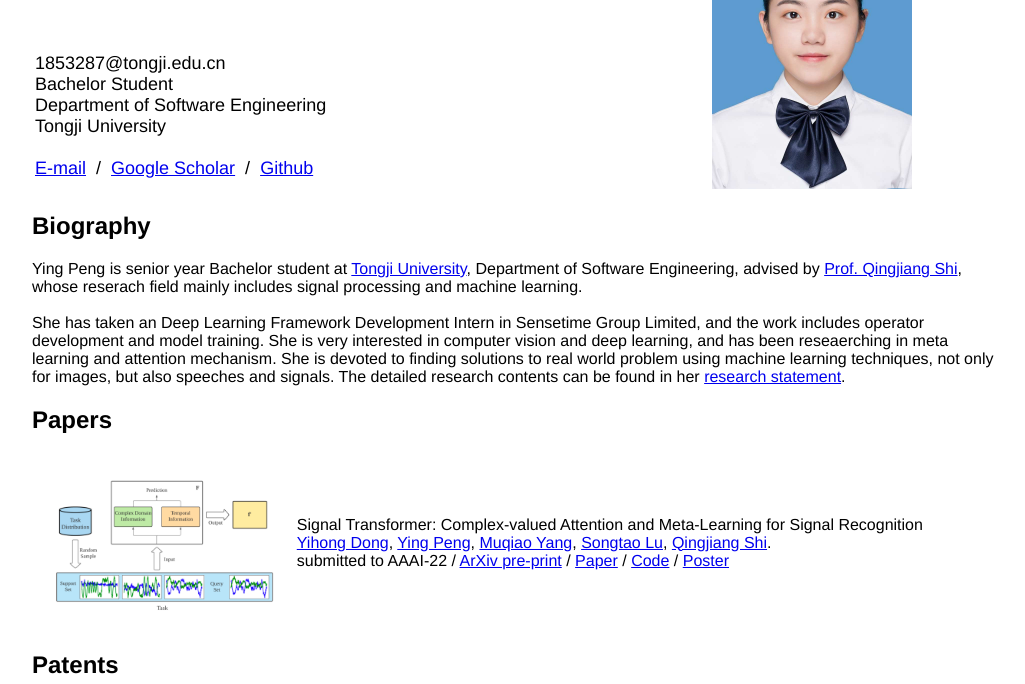
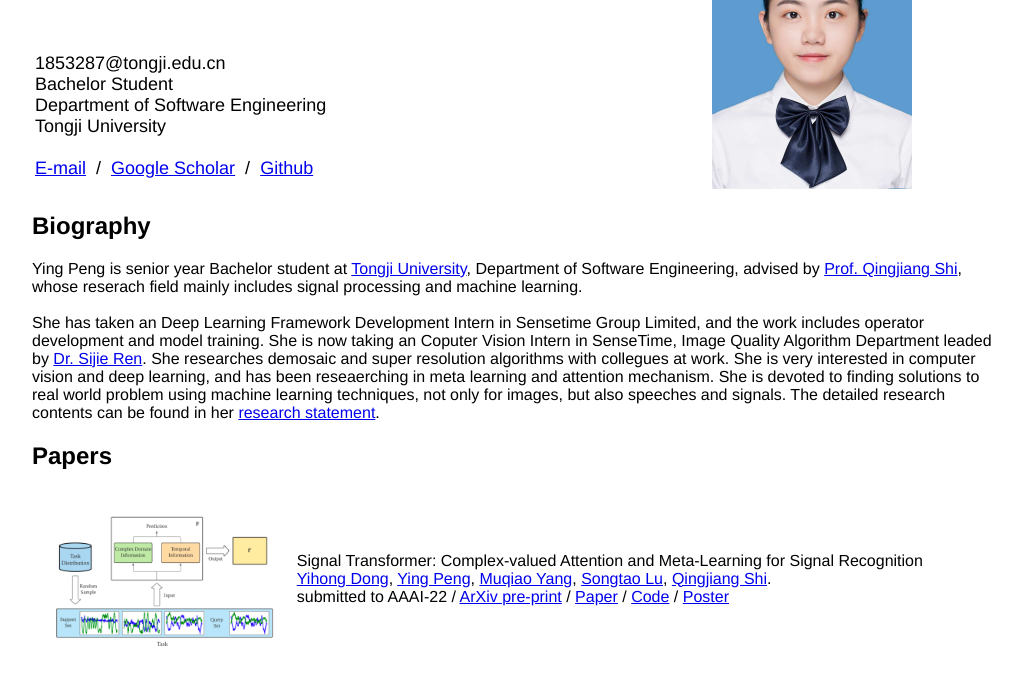
Before and after one commit to IsabelleCur/IsabelleCur.github.io, a plain HTML site: page index.html in a window 1280 px wide. Shown: the part 100-784 px from the top of the page, without its empty margins (125-1150 px from the left). Drawn offline with Linux system fonts and the light colour scheme; a web font is replaced by a local one.

Commit message:
add work

```diff
--- a/index.html
+++ b/index.html
@@ -38,7 +38,7 @@
         Ying Peng is senior year Bachelor student at <a href="https://www.tongji.edu.cn/">Tongji University</a>, Department of Software Engineering, advised by <a href="https://scholar.google.com/citations?user=8xoKeR0AAAAJ&hl=zh-CN&oi=sra"> Prof. Qingjiang Shi</a>, whose reserach field mainly includes signal processing and machine learning.
         <br>
         <br>
-        She has taken an Deep Learning Framework Development Intern in Sensetime Group Limited, and the work includes operator development and model training. She is very interested in computer vision and deep learning, and has been reseaerching in meta learning and attention mechanism. She is devoted to finding solutions to real world problem using machine learning techniques, not only for images, but also speeches and signals. The detailed research contents can be found in her <a href="https://github.com/IsabelleCur/IsabelleCur.github.io/blob/main/Research_Statement_YingPeng.pdf">research statement</a>.
+        She has taken an Deep Learning Framework Development Intern in Sensetime Group Limited, and the work includes operator development and model training. She is now taking an Coputer Vision Intern in SenseTime, Image Quality Algorithm Department leaded by <a href="http://www.jimmyren.com/">Dr. Sijie Ren</a>. She researches demosaic and super resolution algorithms with collegues at work. She is very interested in computer vision and deep learning, and has been reseaerching in meta learning and attention mechanism. She is devoted to finding solutions to real world problem using machine learning techniques, not only for images, but also speeches and signals. The detailed research contents can be found in her <a href="https://github.com/IsabelleCur/IsabelleCur.github.io/blob/main/Research_Statement_YingPeng.pdf">research statement</a>.
         <br>
 
         <h2>Papers</h2>
```
